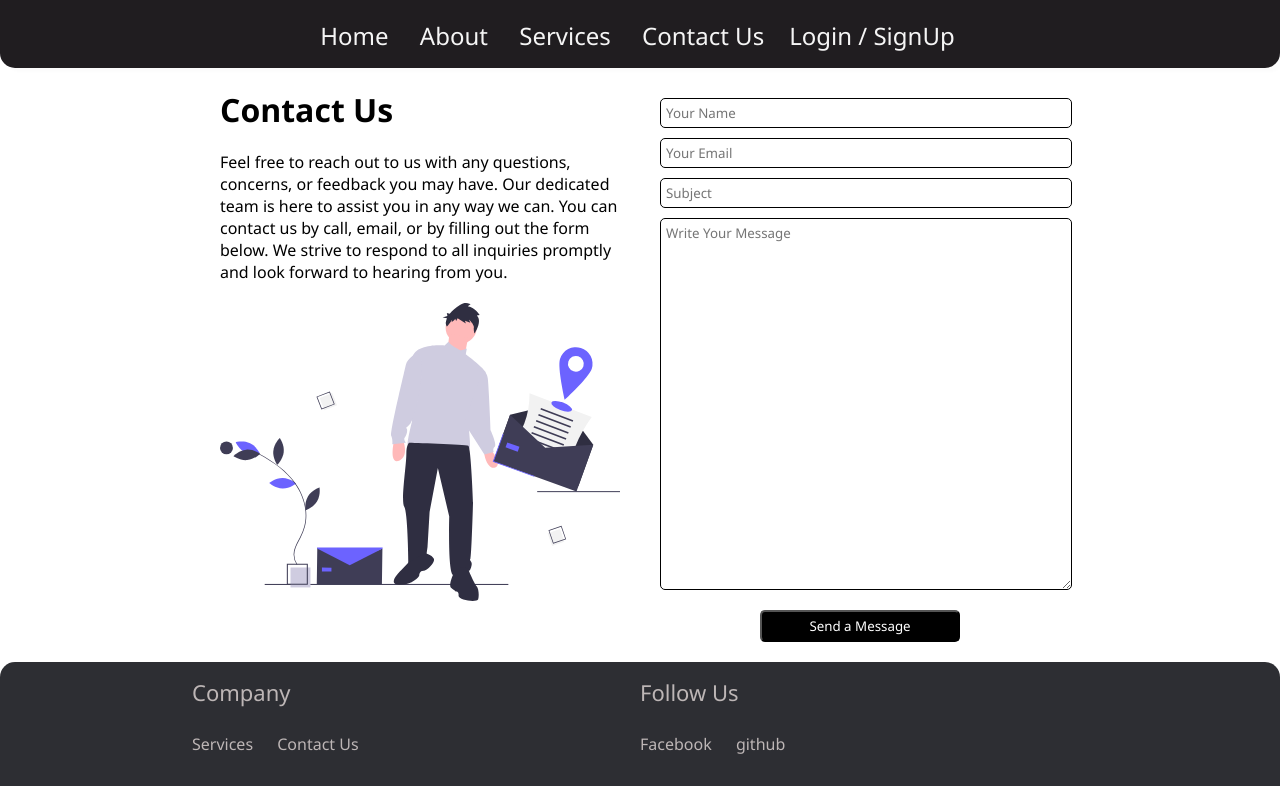
After one commit to SaidQT/Yelp, a Django app: template yelp/templates/contact_us.html in a window 1280 px wide. The commit adds this page. Run offline with Django 3.2, Linux system fonts and the light colour scheme; the template is opened without the code that fills it, so the values that code supplies are empty.

Commit message:
contact us page

```diff
--- /dev/null
+++ b/yelp/static/cuntactus.css
@@ -0,0 +1,151 @@
+*{
+     margin: 0;
+     font-family: 'Segoe UI', Tahoma, Geneva, Verdana, sans-serif
+}
+
+.container {
+     display: flex;
+     justify-content: center;
+}
+
+.left {
+     width: 400px;
+     padding: 20px;
+}
+.left p {
+     margin-top: 20px;
+}
+.left img {
+     width: 400px;
+     margin-top: 20px;
+}
+
+
+.right {
+     width: 400px;
+
+     padding: 20px;
+}
+
+.right input,
+textarea {
+     display: block;
+     margin-top: 10px;
+     width: 400px;
+     border-radius: 5px;
+     border: .5px solid;
+     padding: 5px;
+
+}
+
+.right button {
+     display: block;
+     margin-top: 20px;
+     width: 200px;
+     background-color: black;
+     color: white;
+     padding: 5px;
+     border-radius: 5px;
+     margin-left: 100px;
+     cursor: pointer;
+
+}
+
+.right button:hover {
+     display: block;
+     margin-top: 20px;
+     width: 200px;
+     background-color: white;
+     color: #2d2e33;
+     padding: 5px;
+     border-radius: 5px;
+     cursor: pointer;
+     margin-left: 100px;
+     transition: 0.5s;
+}
+
+header {
+     margin: 0;
+     display: flex;
+     justify-content: center;
+     font-size: x-large;
+     height: 50px;
+     display: flex;
+     align-items: center;
+     transition: 0.5s;
+     border-bottom-left-radius: 15px;
+     border-bottom-right-radius: 15px;
+
+     box-shadow: 5px 4px 3px rgb(252, 252, 252);
+     padding: 8px;
+     padding-top: 10px;
+     background: #201d20;
+}
+
+
+a {
+     text-decoration: none;
+}
+
+header div a {
+     color: whitesmoke;
+     margin-right: 5px;
+     padding: 5px 10px;
+     transition: 0.2s;
+}
+
+header a {
+     color: whitesmoke;
+     margin-right: 5px;
+     padding: 5px 10px;
+     transition: 0.2s;
+}
+
+a {
+     border-radius: 2px;
+}
+
+
+footer {
+     border-top-left-radius: 15px;
+     border-top-right-radius: 15px;
+     display: flex;
+     background-color: #2d2e33;
+     justify-content: center;
+     align-items: center;
+}
+
+ul {
+     list-style: none;
+}
+
+.footer-col {
+     width: 35%;
+}
+
+.footer-col h4 {
+     margin-top: 15px;
+     margin-bottom: 15px;
+     font-weight: 400;
+     font-size: 22px;
+     color: #bdb6b6;
+     text-transform: capitalize;
+}
+
+
+
+
+.links a {
+     display: inline-block;
+     color: #bdb6b6;
+     margin: 0 20px 20px 0;
+     text-align: center;
+     line-height: 44px;
+     border-radius: 50%;
+     transition: 0.4s;
+}
+
+.links a:hover {
+     color: white;
+     padding-left: 2px;
+}
--- /dev/null
+++ b/yelp/templates/contact_us.html
@@ -0,0 +1,69 @@
+<!DOCTYPE html>
+<html lang="en">
+
+<head>
+     <meta charset="UTF-8">
+     <meta name="viewport" content="width=device-width, initial-scale=1.0">
+     <title>Document</title>
+     {%load static%}
+     <link rel="stylesheet" href="{% static 'cuntactus.css' %}">
+</head>
+
+<body>
+     <header>
+          <nav id="navbar">
+               <a href="#">Home</a>
+               <a href="#">About</a>
+               <a href="#">Services</a>
+               <a href="#">Contact Us</a>
+          </nav>
+          <div>
+               <a href="/login"> Login / SignUp</a>
+          </div>
+     </header>
+     <div class="container">
+
+
+
+          <div class="left">
+               <h1>Contact Us</h1>
+               <p>Feel free to reach out to us with any questions, concerns, or feedback you may have. Our dedicated
+                    team is here to assist you in any way we can. You can contact us by call, email, or by filling out
+                    the form below. We strive to respond to all inquiries promptly and look forward to hearing from you.
+
+               </p>
+               <!-- <img src="../static/images/contact_us.svg" > -->
+               <img src="{% static 'images/contact_us.svg' %}" alt="contact_us image" />
+          </div>
+          <div class="right">
+
+               <input type="text" name="" placeholder="Your Name">
+               <input type="text" name="" placeholder="Your Email">
+               <input type="text" name="" placeholder="Subject">
+               <textarea name="" rows="20" placeholder="Write Your Message"></textarea>
+               <button>Send a Message</button>
+          </div>
+     </div>
+     <footer>
+
+          </div>
+          <div class="footer-col">
+               <h4>company</h4>
+               <div class="links">
+                    <a href="#">Services</a>
+                    <a href="#">Contact Us</a>
+               </div>
+          </div>
+          <div class="footer-col">
+               <h4>follow us</h4>
+               <div class="links">
+                    <a href="#">Facebook</a>
+                    <a href="#">github</a>
+               </div>
+          </div>
+     </footer>
+
+
+</body>
+
+</html>
```
Also changed, not shown: yelp/static/style.css (+11 -23 lines), yelp/templates/index2.html (+10 -16 lines), yelp/static/images/contact_us.svg (added).
